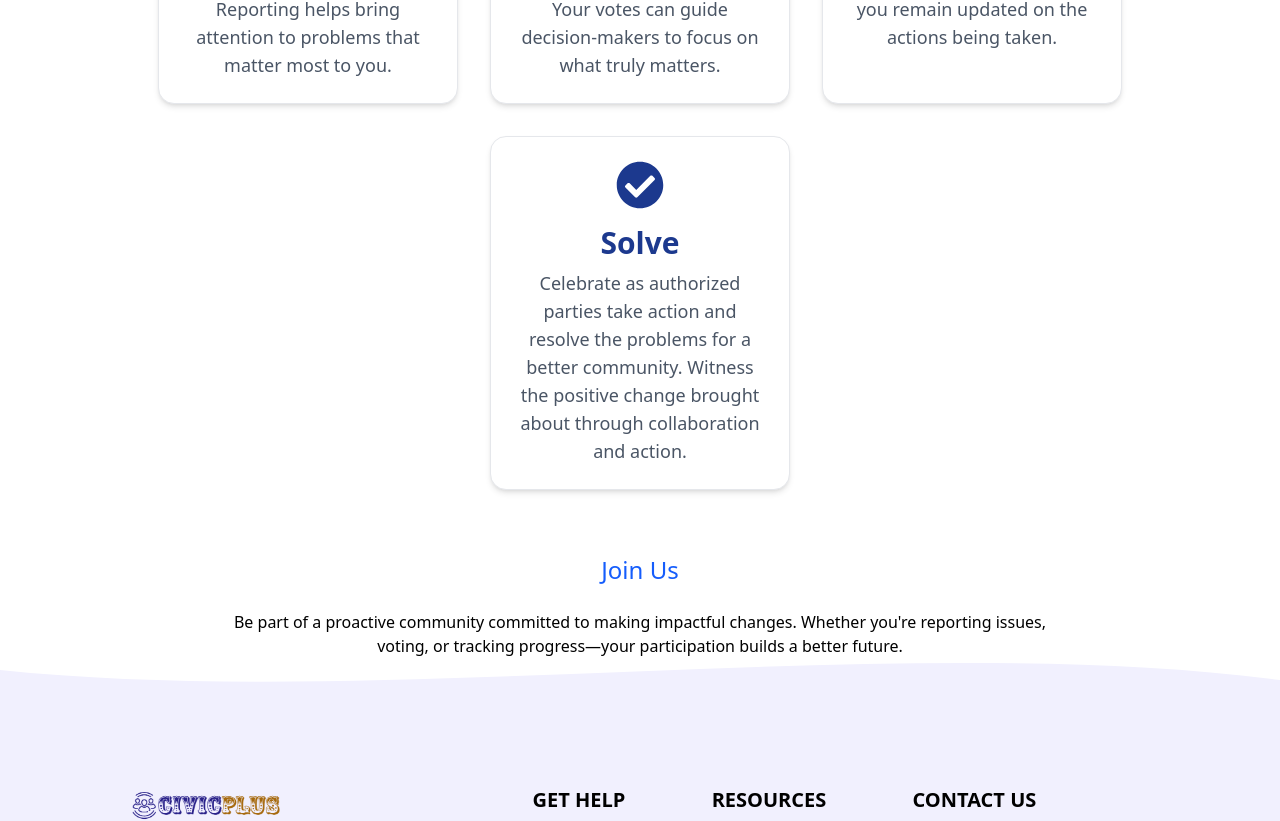
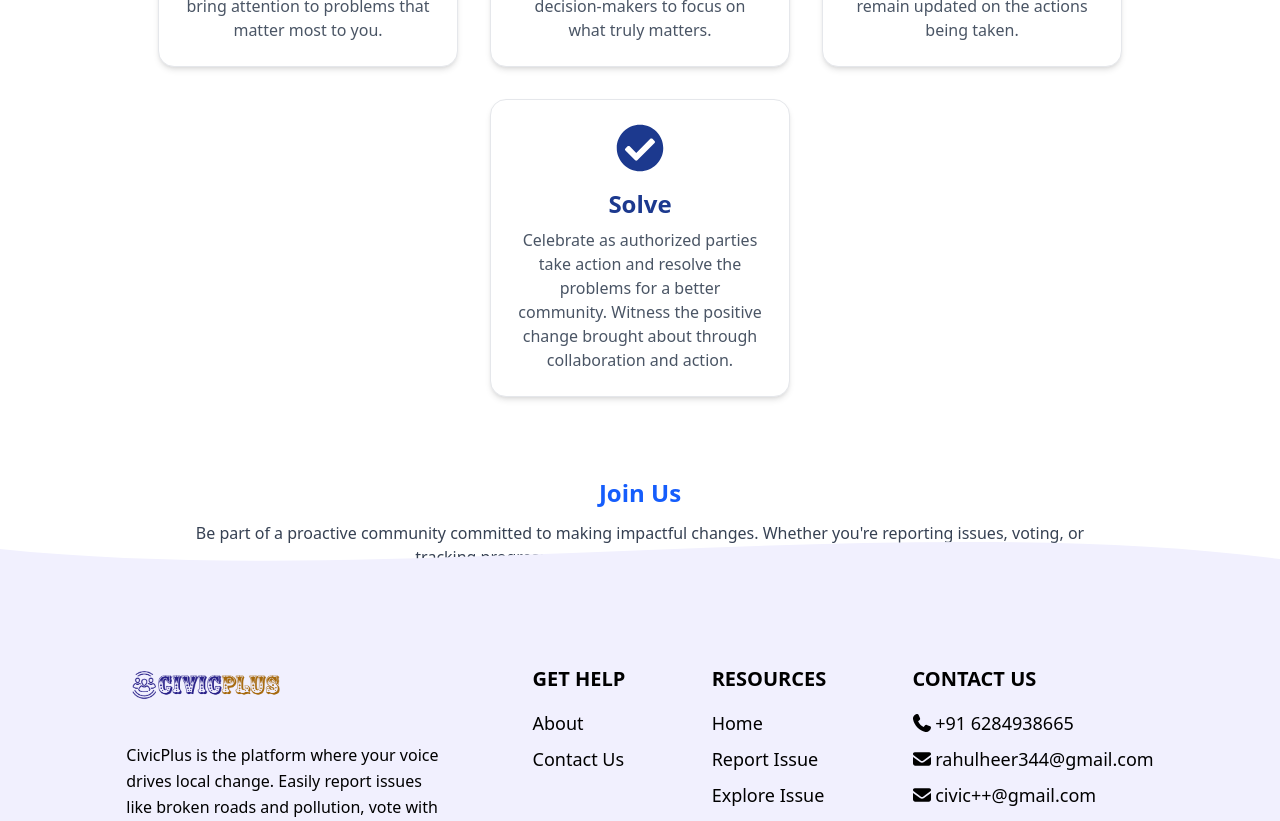
Before and after one commit to RahulHeer150/civic-, a React (Vite) app in the folder client/: page /howitworks in a window 1280 px wide. Shown: the part 500-1321 px from the top of the page. Built offline with nearby package versions, Linux system fonts and the light colour scheme; no server answers.

Commit message:
chnage in styling to remove extra spacing from top

```diff
--- a/client/src/pages/How_it_works.jsx
+++ b/client/src/pages/How_it_works.jsx
@@ -31,11 +31,12 @@ const HowItWorks = () => {
   ];
 
   return (
-    <div className="p-4 text-center mt-20">
+    // ✅ FIX: padding-top instead of margin-top
+    <section className="pt-[96px] md:pt-[112px] px-4 text-center">
 
       {/* Heading */}
       <motion.h1
-        className="text-4xl text-blue-950 mb-4 font-bold font-sans"
+        className="text-4xl text-blue-950 mb-4 font-bold"
         initial={{ opacity: 0, y: -30 }}
         whileInView={{ opacity: 1, y: 0 }}
         transition={{ duration: 0.6 }}
@@ -44,46 +45,37 @@ const HowItWorks = () => {
       </motion.h1>
 
       <motion.p
-        className="text-[1.2rem] text-black mb-4 px-10"
+        className="text-[1.1rem] text-gray-700 mb-6 max-w-4xl mx-auto"
         initial={{ opacity: 0 }}
         whileInView={{ opacity: 1 }}
         transition={{ duration: 0.8, delay: 0.3 }}
       >
         Our platform is designed to bring communities together to identify, prioritize,
-        and resolve pressing issues efficiently. Here's a step-by-step guide to understanding how you can make a difference:
+        and resolve pressing issues efficiently. Here's how you can make a difference:
       </motion.p>
 
       {/* Cards */}
-      <div className="flex flex-wrap justify-center gap-8 mt-10">
+      <div className="flex flex-wrap justify-center gap-8 mt-12">
         {items.map((item, index) => (
           <motion.div
             key={index}
-            className="group bg-white border border-gray-200 rounded-2xl p-6 max-w-[300px] shadow-md
-            hover:bg-blue-900 hover:shadow-xl transition-all duration-300 cursor-pointer"
+            className="group bg-white border border-gray-200 rounded-2xl p-6 max-w-[300px]
+            shadow-md hover:bg-blue-900 hover:shadow-xl transition-all duration-300"
             initial={{ opacity: 0, y: 50 }}
             whileInView={{ opacity: 1, y: 0 }}
             transition={{ duration: 0.6, delay: index * 0.2 }}
           >
-            {/* Scale inner content on hover */}
             <motion.div
-              className="flex flex-col items-center transition-all duration-300 text-blue-900 group-hover:text-white"
-              whileHover={{ scale: 1.08 }} // scale ONLY the content
+              className="flex flex-col items-center text-blue-900 group-hover:text-white transition-all duration-300"
+              whileHover={{ scale: 1.08 }}
             >
-              {/* Icon */}
-              <motion.div
-                transition={{ type: "spring", stiffness: 250 }}
-                className="mb-4"
-              >
-                {item.icon}
-              </motion.div>
+              <div className="mb-4">{item.icon}</div>
 
-              {/* Title */}
-              <h2 className="text-3xl font-bold mb-2">
+              <h2 className="text-2xl font-bold mb-2">
                 {item.title}
               </h2>
 
-              {/* Description */}
-              <p className="text-lg text-gray-600 group-hover:text-gray-200">
+              <p className="text-base text-gray-600 group-hover:text-gray-200">
                 {item.description}
               </p>
             </motion.div>
@@ -91,10 +83,10 @@ const HowItWorks = () => {
         ))}
       </div>
 
-      {/* Extra Section */}
-      <div className="mt-16">
+      {/* Join Us */}
+      <div className="mt-20">
         <motion.h2
-          className="text-2xl text-blue-600 mb-2"
+          className="text-2xl text-blue-600 mb-3 font-semibold"
           initial={{ opacity: 0, y: 20 }}
           whileInView={{ opacity: 1, y: 0 }}
           transition={{ duration: 0.7 }}
@@ -103,15 +95,17 @@ const HowItWorks = () => {
         </motion.h2>
 
         <motion.p
-          className="text-md px-10 m-auto md:py-4 max-w-4xl"
+          className="text-md max-w-4xl mx-auto text-gray-700"
           initial={{ opacity: 0 }}
           whileInView={{ opacity: 1 }}
           transition={{ duration: 0.9, delay: 0.2 }}
         >
-          Be part of a proactive community committed to making impactful changes. Whether you're reporting issues, voting, or tracking progress—your participation builds a better future.
+          Be part of a proactive community committed to making impactful changes.
+          Whether you're reporting issues, voting, or tracking progress—your participation
+          builds a better future.
         </motion.p>
       </div>
-    </div>
+    </section>
   );
 };
 
```
